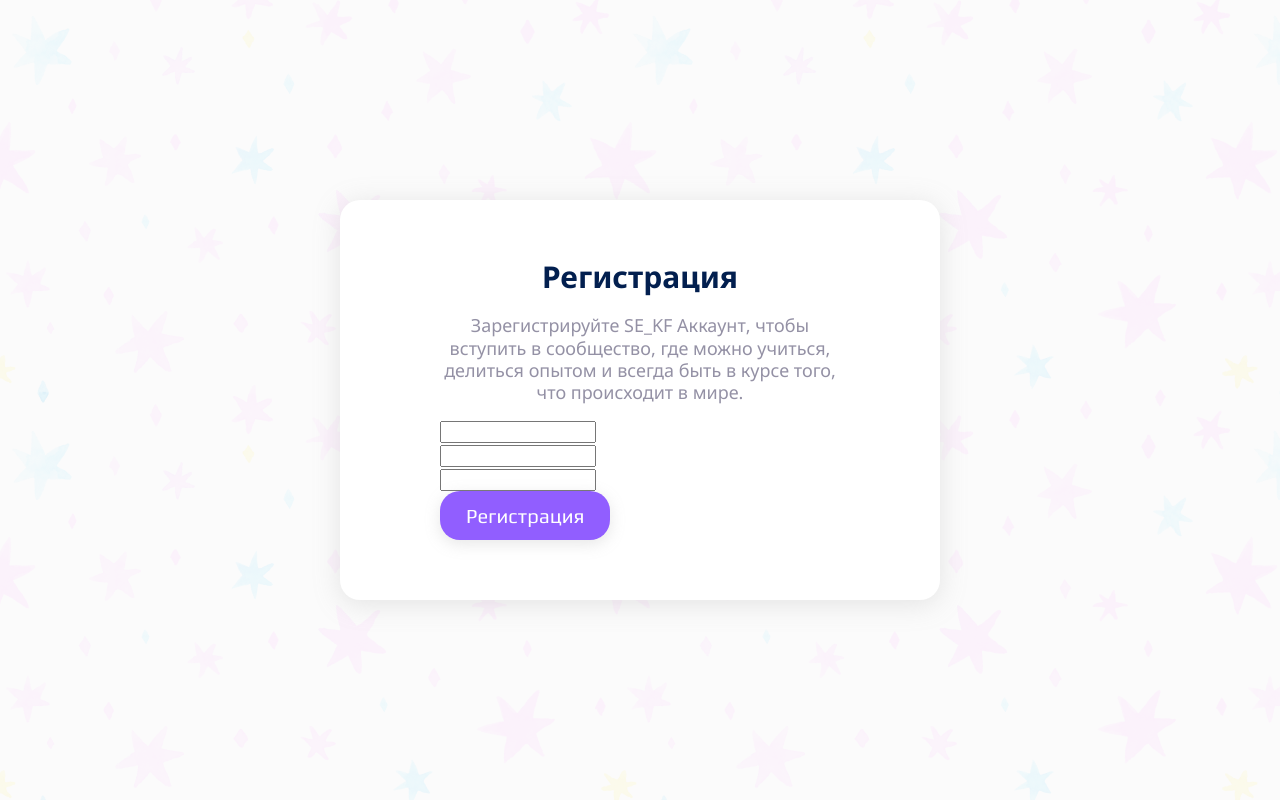
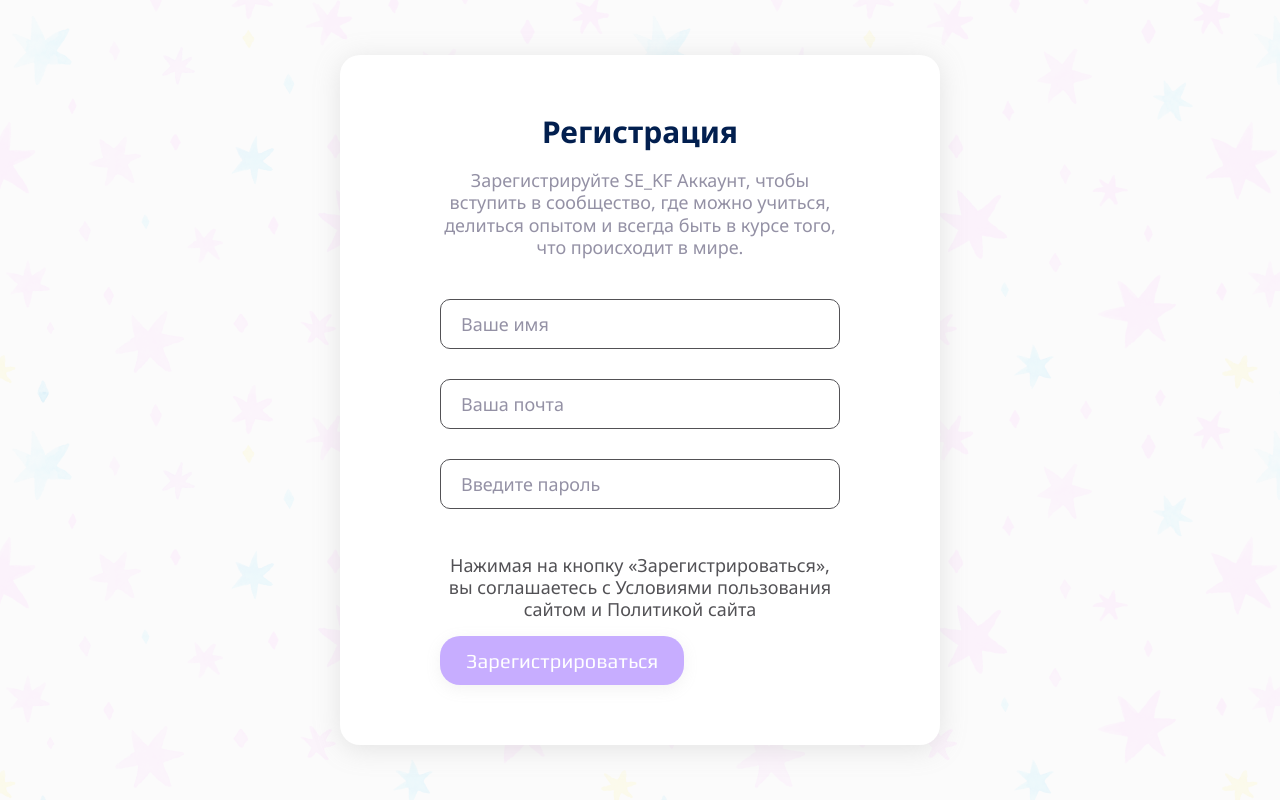
Before and after one commit to serj213/blog, a React (Create React App) app: page /auth in a window 1280 px wide. Built offline with nearby package versions, Linux system fonts and the light colour scheme.

Commit message:
added styles modalAuth

```diff
--- a/src/assets/styles/vars.scss
+++ b/src/assets/styles/vars.scss
@@ -2,9 +2,11 @@
 
 $purple: #915eff;
 $text: #9491a5;
+$textSecond:#525155;
 $title: #021f4f;
 $bg: #fbfbfb;
 $white: #fff;
+
 
 // ========== FONTS ================
 
--- /dev/null
+++ b/src/tools/validate/index.ts
@@ -0,0 +1,15 @@
+export const validateName = (value: string) => {
+  return value.length > 1 ? true : 'Имя должно содержать больше 1 символа';
+};
+
+export const validatePassword = (value: string) => {
+  return value.length > 4 ? true : 'Паспорт должен содержать больше 4 символов';
+};
+
+export const validateEmail = (value: string) => {
+  if (value.length === 0) {
+    return true;
+  }
+  const regesp = /[a-z0-9]+@[a-z]+\.[a-z]{2,3}/;
+  return regesp.test(value) ? true : 'Введите корректную почту';
+};
--- a/src/views/Containers/AuthContainer/components/ModalAuth/ModalAuth.module.scss
+++ b/src/views/Containers/AuthContainer/components/ModalAuth/ModalAuth.module.scss
@@ -1,7 +1,6 @@
 @import './src/assets/styles/vars.scss';
 
-
- .wrapper{
+.wrapper {
   position: fixed;
   width: 100vw;
   height: 100vh;
@@ -15,10 +14,48 @@
   z-index: 1000;
 }
 
- .body{
+.body {
   box-shadow: 0px 4px 27px rgba(158, 158, 158, 0.25);
   border-radius: 20px;
   background-color: $white;
   width: 600px;
   padding: 60px 100px;
 }
+
+.inputsWrapper{
+  padding-bottom: 15px;
+}
+
+.inputBox {
+  position: relative;
+  height: 65px;
+  margin-bottom: 15px;
+
+  input {
+    width: 100%;
+    height: 50px;
+    border: 1px solid $textSecond;
+    border-radius: 10px;
+    padding: 15px 20px;
+    font-weight: 400;
+    font-size: 18px;
+    line-height: 100%;
+    // margin-bottom: 5px;
+
+    &::placeholder {
+      color: $text;
+    }
+  }
+
+  label{
+    font-size: 12px;
+    color:red;
+    line-height: 100%;
+  }
+
+  .error{
+    border-color:red;
+  }
+
+
+}
--- a/src/views/Containers/AuthContainer/components/ModalAuth/ModalAuth.tsx
+++ b/src/views/Containers/AuthContainer/components/ModalAuth/ModalAuth.tsx
@@ -2,10 +2,11 @@ import React from 'react';
 import { IAuthReq, IAuthTypeScreen } from '../../../../../types/auth';
 import Heading from '../../../../Elements/Heading/Heading';
 import Text from '../../../../Elements/Text/Text';
-import { useForm } from 'react-hook-form';
+import { Field, FieldError, useForm } from 'react-hook-form';
 import Button from '../../../../Elements/Button/Button';
 
 import s from './ModalAuth.module.scss';
+import { validateEmail, validateName, validatePassword } from '../../../../../tools/validate';
 
 interface IModalAuthProps {
   typeScreen: IAuthTypeScreen;
@@ -16,8 +17,9 @@ export const ModalAuth: React.FC<IModalAuthProps> = ({ typeScreen }) => {
   const {
     register,
     handleSubmit,
-    formState: { errors },
+    formState: { errors, isValid },
   } = useForm({
+    mode: 'all',
     defaultValues: {
       email: '',
       name: '',
@@ -32,6 +34,8 @@ export const ModalAuth: React.FC<IModalAuthProps> = ({ typeScreen }) => {
   const onSubmit = (data: IAuthReq) => {
     // submit(data)
   };
+
+  console.log('checkError ', errors);
 
   return (
     <div className={s.wrapper}>
@@ -53,35 +57,59 @@ export const ModalAuth: React.FC<IModalAuthProps> = ({ typeScreen }) => {
             size: 'ultra-small',
             color: 'grey',
             positions: 'center',
-            marginBottom:'15'
+            marginBottom: '40',
           }}
         >
           <p>{typeScreen === 'registr' ? textRegistr : textLogin}</p>
         </Text>
 
-        <form onSubmit={handleSubmit(onSubmit)}>
+        <form className={s.form} onSubmit={handleSubmit(onSubmit)}>
+          <div className={s.inputsWrapper}>
             {typeScreen === 'registr' && (
               <div className={s.inputBox}>
-              <label htmlFor=""></label>
-              <input className={s.input} {...register('name')} hidden={typeScreen !== 'registr'} />
+                <input
+                  className={`${errors.name && s.error}`}
+                  {...register('name', { validate: validateName })}
+                  hidden={typeScreen !== 'registr'}
+                  placeholder={'Ваше имя'}
+                />
+                <label htmlFor="">{errors.name?.message}</label>
               </div>
             )}
 
             <div className={s.inputBox}>
-            <label htmlFor=""></label>
-            <input {...register('email')} />
+              <input
+                className={`${errors.email && s.error}`}
+                {...register('email', { validate: validateEmail })}
+                placeholder={'Ваша почта'}
+              />
+              <label htmlFor="">{errors.email?.message}</label>
             </div>
             <div className={s.inputBox}>
-            <label htmlFor=""></label>
-            <input {...register('password')} />
+              <input
+                className={`${errors.password && s.error}`}
+                {...register('password', { validate: validatePassword })}
+                placeholder="Введите пароль"
+              />
+              <label htmlFor="">{errors.password?.message}</label>
+            </div>
           </div>
 
+          <Text
+            modificators={{
+              size: 'ultra-small',
+              positions: 'center',
+              color: 'text-second',
+              marginBottom:'15'
+            }}
+          >
+            <p>
+              Нажимая на кнопку «Зарегистрироваться», вы соглашаетесь с Условиями пользования сайтом и Политикой сайта
+            </p>
+          </Text>
+
           <div className={s.btnBox}>
-            <Button>
-                {
-                    typeScreen === 'login' ? 'Войти' : 'Регистрация'
-                }
-            </Button>
+            <Button disable={!isValid}>{typeScreen === 'login' ? 'Войти' : 'Зарегистрироваться'}</Button>
           </div>
         </form>
       </div>
--- a/src/views/Elements/Button/Button.module.scss
+++ b/src/views/Elements/Button/Button.module.scss
@@ -39,4 +39,9 @@
     &__box {
         text-align: center;
     }
+
+    &:disabled{
+        opacity: .5;
+        pointer-events: none;
+    }
 }
--- a/src/views/Elements/Button/Button.tsx
+++ b/src/views/Elements/Button/Button.tsx
@@ -13,11 +13,11 @@ const Button: React.FC<ButtonProps> = ({ children, onClick, seeMore = false, dis
   if (seeMore) {
     return (
       <div className={s.button__box}>
-        <button onClick={onClick} className={s.button__see} disabled={disable}>{children}</button>
+        <button  onClick={onClick} className={s.button__see}>{children}</button>
       </div>
     );
   }
-  return <button className={s.button}>{children}</button>;
+  return <button  onClick={onClick} className={s.button} disabled={disable}>{children}</button>;
 };
 
 export default Button;
--- a/src/views/Elements/Text/Text.tsx
+++ b/src/views/Elements/Text/Text.tsx
@@ -18,7 +18,7 @@ interface IModificators {
   positions?:TTextPostion
 }
 
-type ITextColor = 'white' | 'grey' | 'blue-dark';
+type ITextColor = 'white' | 'grey' | 'blue-dark' | 'text-second';
 type ITeactFontFamily = 'Noto' | 'play';
 type ITextSize = 'ultra-small' | 'small' | 'middle' | 'big';
 type TTextWeight = '400' | '700';
@@ -38,6 +38,7 @@ const Text: React.FC<PropsWithChildren<ITextProps>> = (props) => {
     white: modificators?.color === 'white',
     blueDark: modificators?.color === 'blue-dark',
     grey: modificators?.color === 'grey',
+    textSecondColor:modificators?.color === 'text-second',
     noto: modificators?.fontFamily === 'Noto',
     play: modificators?.fontFamily === 'play',
     mb10: modificators?.marginBottom === '10',
--- a/src/views/Elements/Text/text.module.scss
+++ b/src/views/Elements/Text/text.module.scss
@@ -36,6 +36,10 @@
     color: $text;
 }
 
+.textSecondColor{
+    color:$textSecond;
+}
+
 .noto {
     font-family: $noto;
 }
```
Lines whose indentation alone changed are shown as unchanged.
